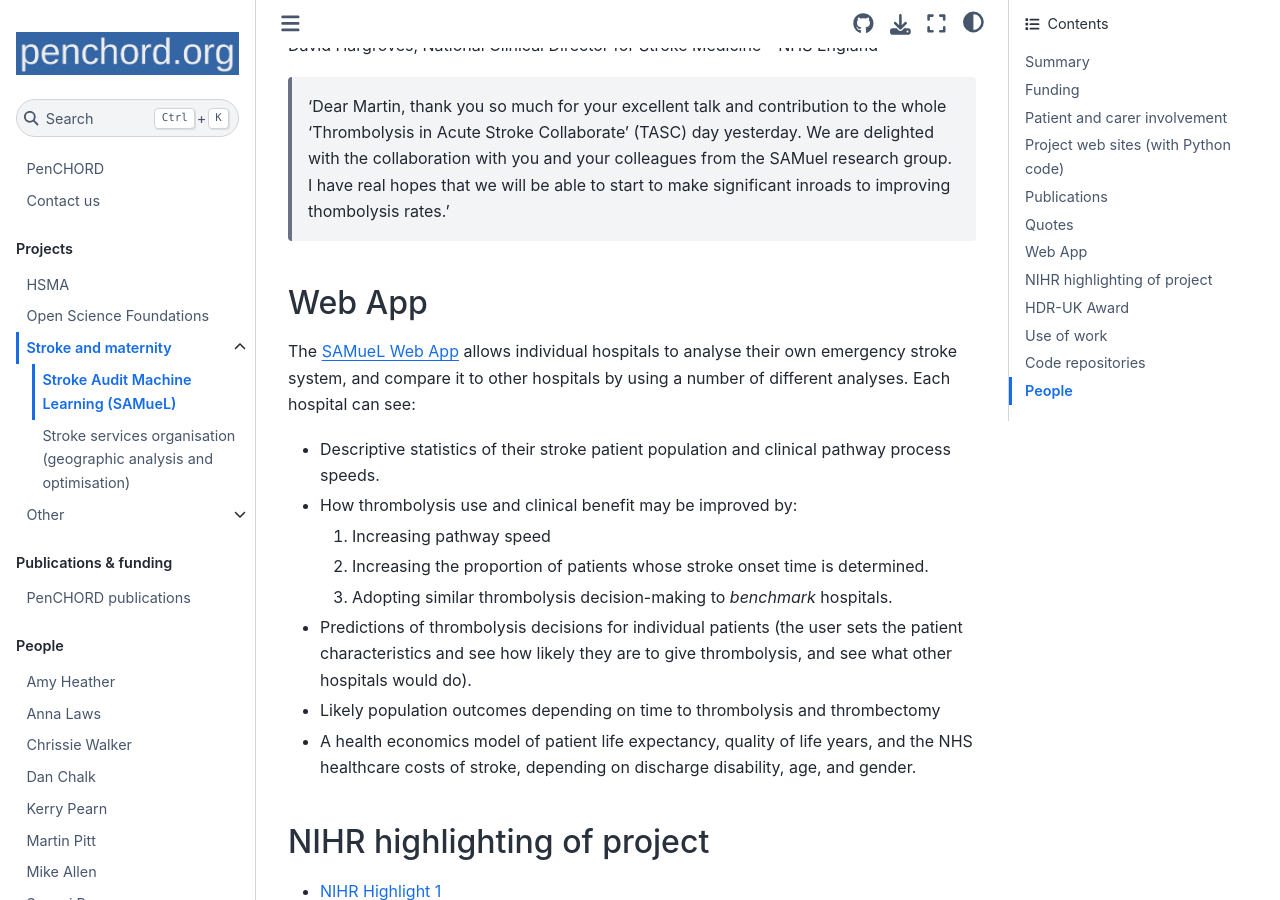
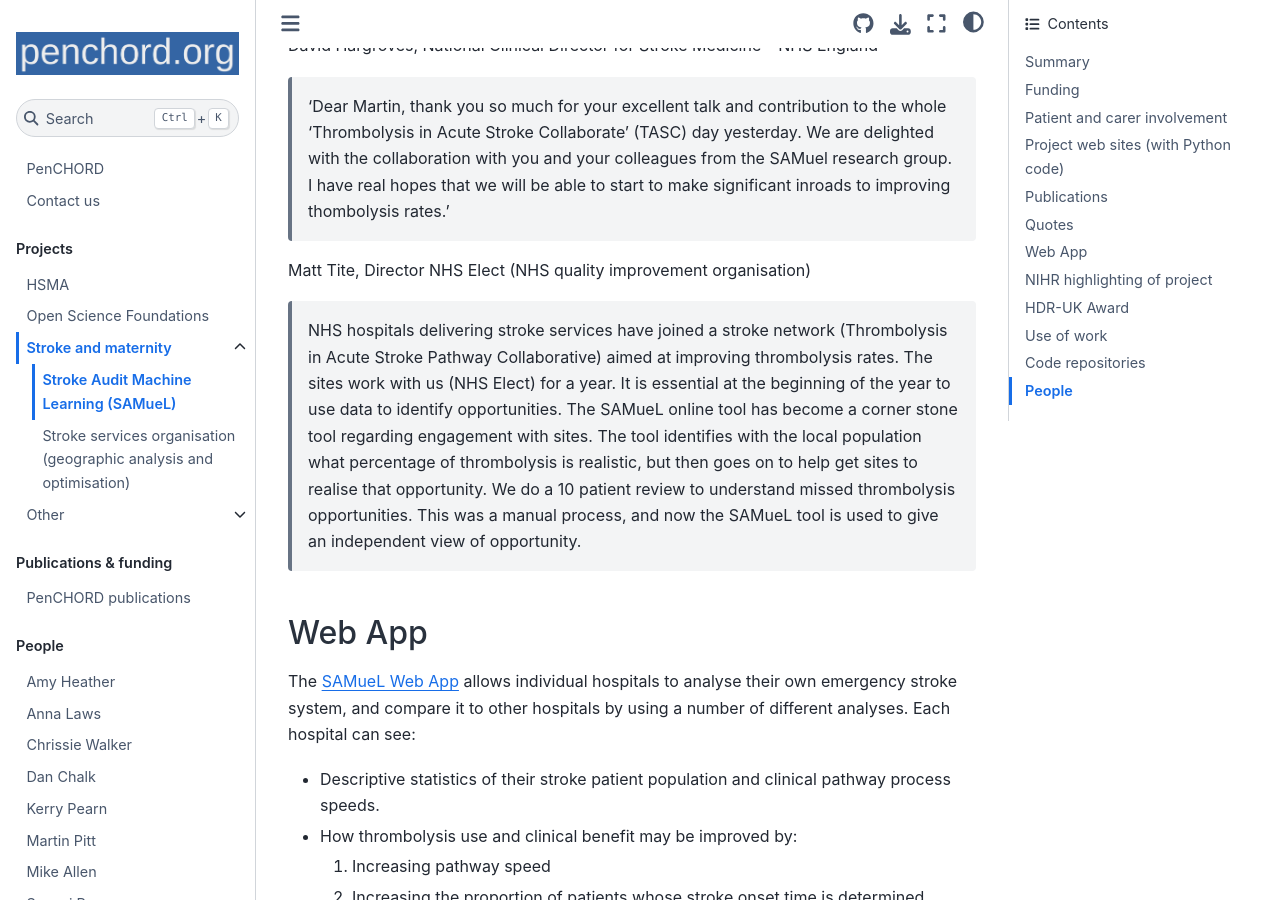
Before and after one commit to penchord/web, a Jupyter Book: the page built from project_pages/samuel_1.md, in a window 1280 px wide and 900 px high, scrolled down 5984 px. Built offline with Jupyter Book 1.0.4 settings and Sphinx 7.4.7 and the Sphinx Book theme 1.1.4, drawn with Linux system fonts in a browser that asks for light colours.

Commit message:
Add quite

```diff
--- a/project_pages/samuel_1.md
+++ b/project_pages/samuel_1.md
@@ -111,6 +111,10 @@
 
 > 'Dear Martin, thank you so much for your excellent talk and contribution to the whole 'Thrombolysis in Acute Stroke Collaborate' (TASC) day yesterday.  We are delighted with the collaboration with you and your colleagues from the SAMuel research group. I have real hopes that we will be able to start to make significant inroads to improving thombolysis rates.'
 
+Matt Tite, Director NHS Elect (NHS quality improvement organisation)
+
+> NHS hospitals delivering stroke services have joined a stroke network (Thrombolysis in Acute Stroke Pathway Collaborative) aimed at improving thrombolysis rates.  The sites work with us (NHS Elect) for a year.  It is essential at the beginning of the year to use data to identify opportunities.  The SAMueL online tool has become a corner stone tool regarding engagement with sites. The tool identifies with the local population what percentage of thrombolysis is realistic, but then goes on to help get sites to realise that opportunity.  We do a 10 patient review to understand missed thrombolysis opportunities.  This was a manual process, and now the SAMueL tool is used to give an independent view of opportunity.
+
 
 ## Web App
 
```
